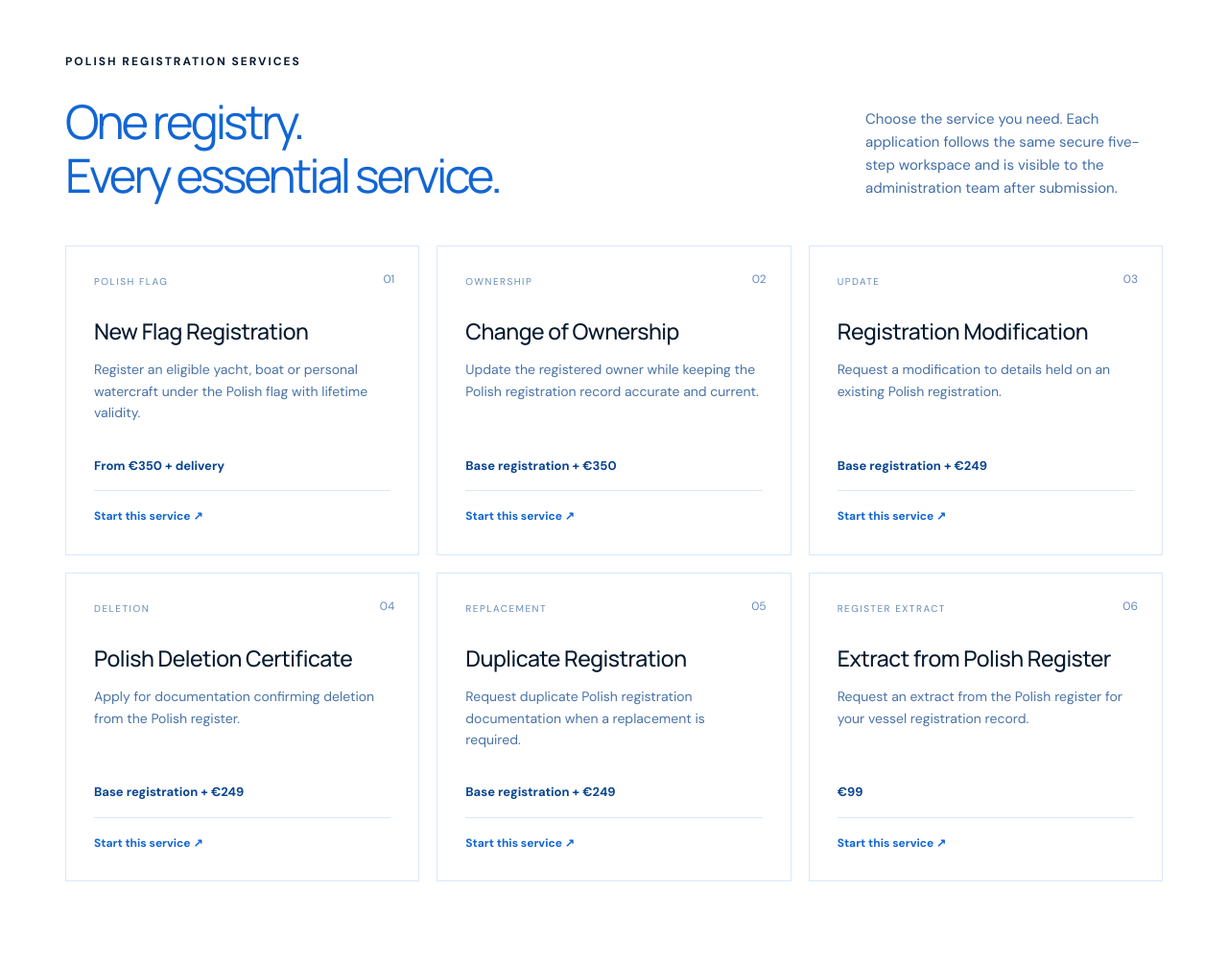
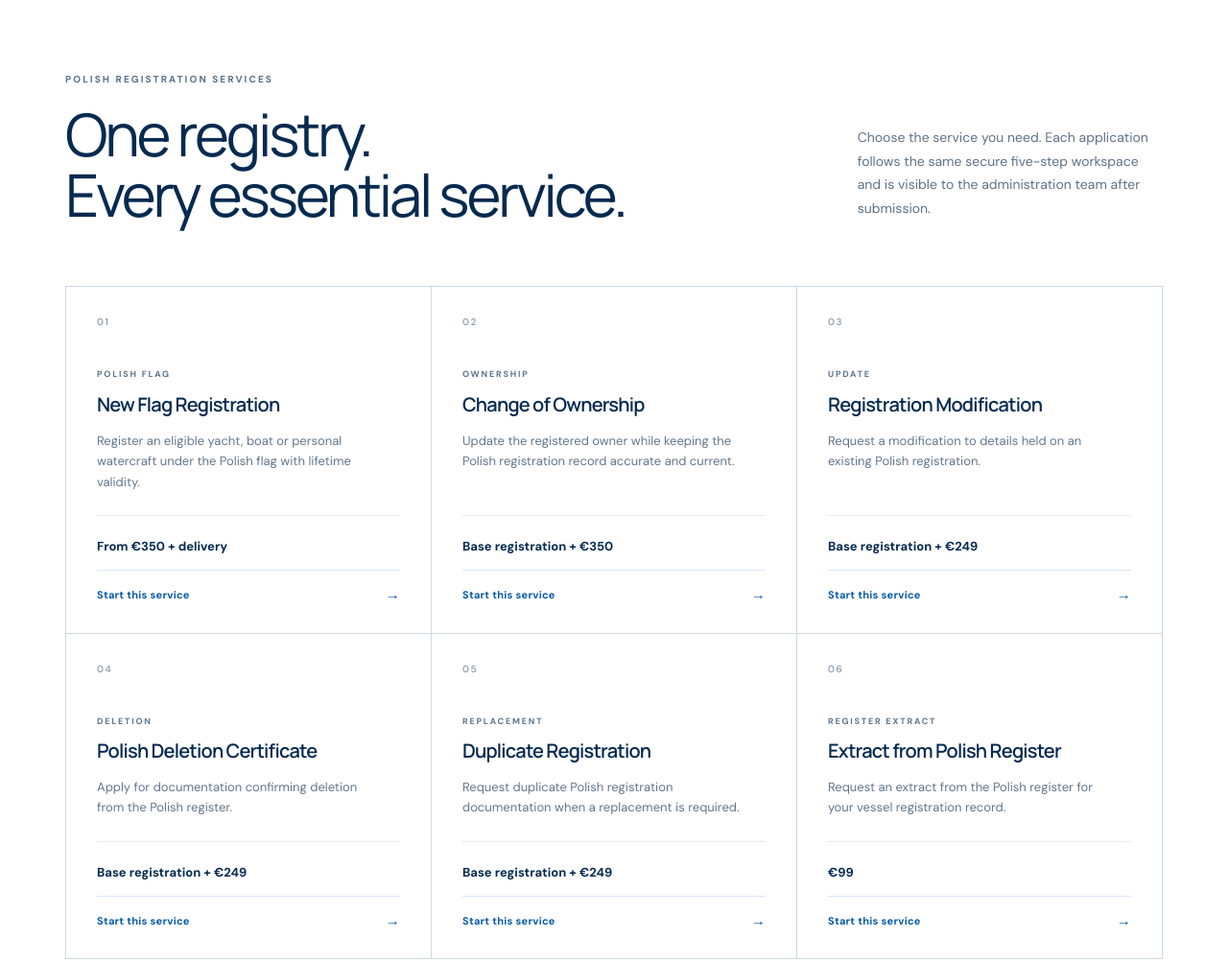
Before and after one commit to oceanyatchregistration-ui/ocean-yacht-registration, a website: page public/index.html in a window 1280 px wide. Shown: the part 1060-2062 px from the top of the page at 96% size. Drawn offline with Linux system fonts and the light colour scheme; no server answers.

Commit message:
Polish services section visual hierarchy

```diff
--- a/public/style.css
+++ b/public/style.css
@@ -435,3 +435,143 @@ footer .brand-name{
   .hero-v2 .hero-shell{padding-top:84px}
   .hero-v2 .hero-copy{padding-top:24px}
 }
+
+
+/* Production services section — editorial polish */
+#services{
+  padding-top:clamp(88px,9vw,132px);
+  padding-bottom:clamp(92px,10vw,142px);
+}
+#services .section-heading{
+  display:grid;
+  grid-template-columns:minmax(0,1.25fr) minmax(280px,.55fr);
+  align-items:end;
+  gap:clamp(48px,8vw,118px);
+  margin-bottom:clamp(44px,5vw,68px);
+}
+#services .section-heading .eyebrow{
+  margin-bottom:18px;
+  color:#54718d;
+  font-size:10px;
+  font-weight:650;
+  letter-spacing:2.1px;
+}
+#services .section-heading h2{
+  max-width:720px;
+  color:var(--navy);
+  font-size:clamp(46px,4.8vw,68px);
+  line-height:1.02;
+  letter-spacing:-3.1px;
+}
+#services .section-heading>p{
+  width:auto;
+  max-width:390px;
+  margin:0 0 5px;
+  color:#5d7287;
+  font-size:14px;
+  line-height:1.75;
+}
+#services .service-grid{
+  grid-template-columns:repeat(3,minmax(0,1fr));
+  gap:1px;
+  background:#cbd8e4;
+  border:1px solid #cbd8e4;
+}
+#services .service-card{
+  min-height:338px;
+  padding:32px 32px 30px;
+  border:0;
+  background:#fff;
+  transition:background-color .25s ease,transform .25s ease;
+}
+#services .service-card:nth-child(4){grid-column:auto}
+#services .card-number{
+  position:static;
+  display:block;
+  margin-bottom:42px;
+  color:#8093a5;
+  font:500 10px/1 'DM Sans',sans-serif;
+  letter-spacing:1.6px;
+}
+#services .service-kicker{
+  margin:0 0 12px;
+  color:#59758f;
+  font-size:9px;
+  font-weight:650;
+  letter-spacing:1.8px;
+}
+#services .service-card h3{
+  max-width:280px;
+  margin:0 0 16px;
+  color:var(--navy);
+  font-family:'Manrope',sans-serif;
+  font-size:clamp(20px,1.55vw,25px);
+  font-weight:550;
+  line-height:1.15;
+  letter-spacing:-.8px;
+}
+#services .service-card>p:not(.service-kicker){
+  max-width:300px;
+  margin-bottom:24px;
+  color:#61778c;
+  font-size:13px;
+  line-height:1.65;
+}
+#services .service-card strong{
+  display:block;
+  margin-top:auto;
+  padding-top:22px;
+  border-top:1px solid #e3eaf0;
+  color:var(--navy);
+  font-size:13px;
+  font-weight:650;
+}
+#services .service-card a{
+  display:flex;
+  align-items:center;
+  justify-content:space-between;
+  margin-top:13px;
+  color:var(--ocean);
+  font-size:11px;
+  font-weight:650;
+  letter-spacing:.25px;
+}
+#services .service-card a::after{
+  content:"→";
+  font-size:15px;
+  line-height:1;
+}
+#services .service-card a{font-size:0}
+#services .service-card a::before{
+  content:"Start this service";
+  font-size:11px;
+}
+@media(hover:hover){
+  #services .service-card:hover{background:#f7fafc;transform:translateY(-2px)}
+}
+@media(max-width:1000px){
+  #services .section-heading{
+    grid-template-columns:minmax(0,1fr) minmax(240px,.6fr);
+    gap:44px;
+  }
+  #services .service-grid{grid-template-columns:repeat(2,minmax(0,1fr))}
+  #services .service-card{min-height:320px}
+}
+@media(max-width:700px){
+  #services{padding-top:72px;padding-bottom:80px}
+  #services .section-heading{
+    grid-template-columns:1fr;
+    gap:24px;
+    margin-bottom:36px;
+  }
+  #services .section-heading h2{
+    max-width:520px;
+    font-size:clamp(40px,11vw,52px);
+    letter-spacing:-2.2px;
+  }
+  #services .section-heading>p{max-width:520px;font-size:13px}
+  #services .service-grid{grid-template-columns:1fr}
+  #services .service-card{min-height:0;padding:28px 26px 26px}
+  #services .card-number{margin-bottom:30px}
+  #services .service-card h3{font-size:22px}
+}
```
